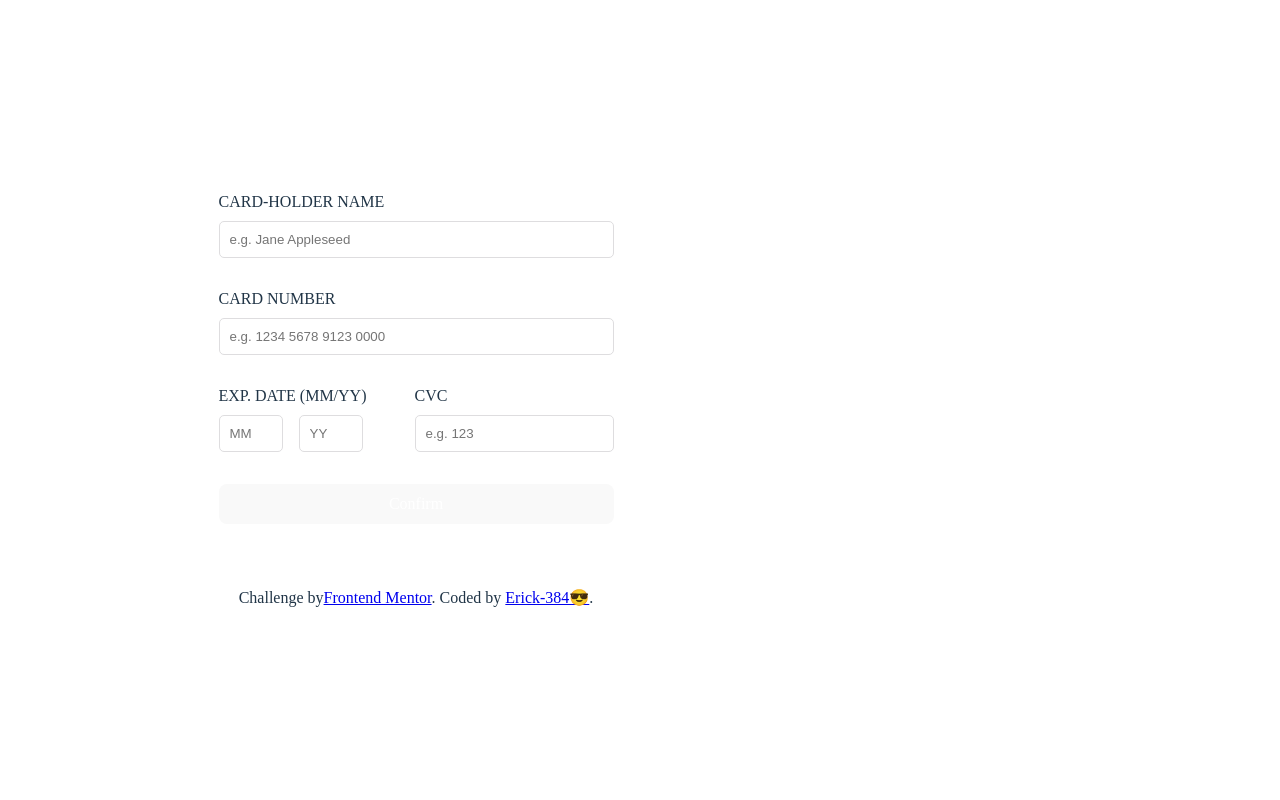
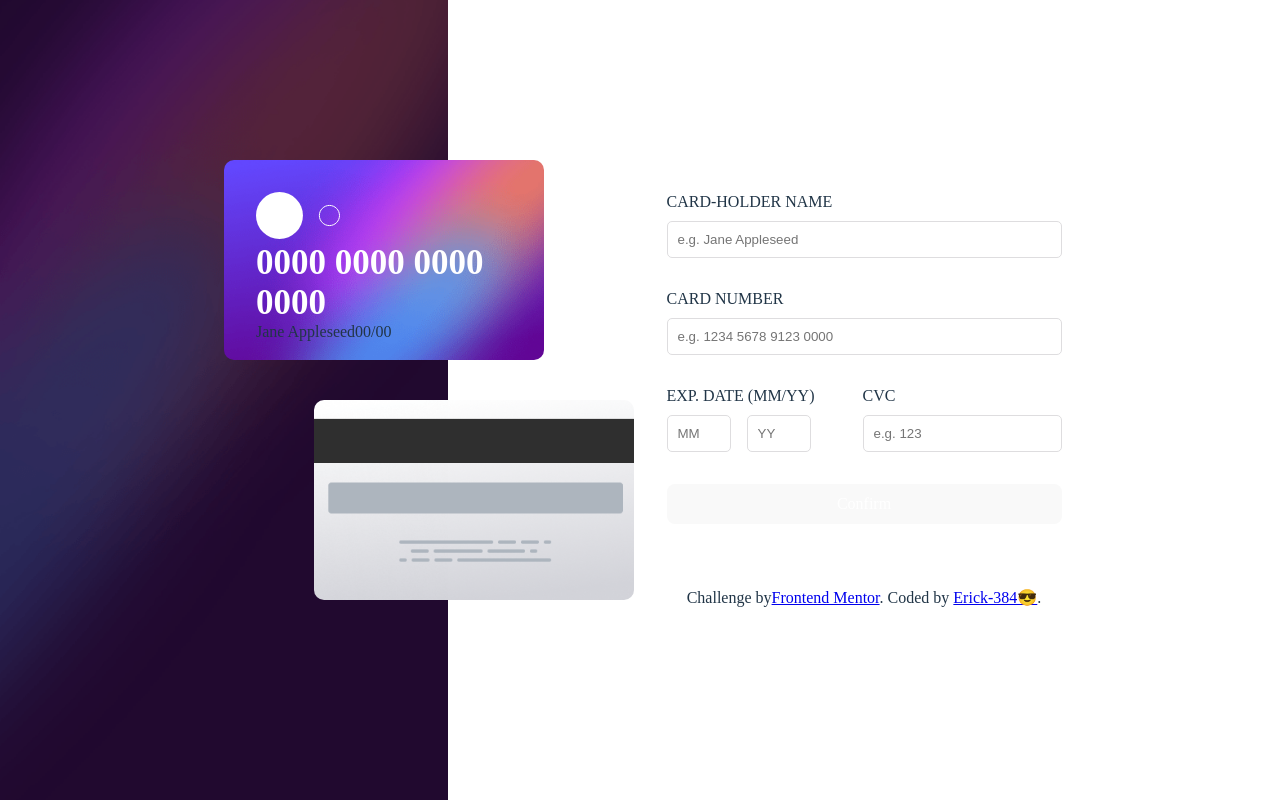
Before and after one commit to Erick384/Interactive-card-details-form, a React (Vite) app: page / in a window 1280 px wide. Built offline with nearby package versions, Linux system fonts and the light colour scheme.

Commit message:
Uploading Commits

```diff
--- a/src/App.jsx
+++ b/src/App.jsx
@@ -31,6 +31,38 @@ function App() {
 
   return (
     <div className="body">
+      <div className="left">
+        <div className="jane-Card">
+          <div className="logo">
+            <svg
+              width="84"
+              height="47"
+              fill="none"
+              xmlns="http://www.w3.org/2000/svg"
+            >
+              <ellipse
+                cx="23.478"
+                cy="23.5"
+                rx="23.478"
+                ry="23.5"
+                fill="#fff"
+              />
+              <path
+                d="M83.5 23.5c0 5.565-4.507 10.075-10.065 10.075-5.559 0-10.065-4.51-10.065-10.075 0-5.565 4.506-10.075 10.065-10.075 5.558 0 10.065 4.51 10.065 10.075Z"
+                stroke="#fff"
+              />
+            </svg>
+          </div>
+          <div className="card-Number">
+            <h2>0000 0000 0000 0000</h2>
+          </div>
+          <div className="card-Btm">
+            <span>Jane Appleseed</span>
+            <span>00/00</span>
+          </div>
+        </div>
+        <div className="back-Page"></div>
+      </div>
       {/* Your existing code */}
       <div className="right">
         <form className="form" onSubmit={handleSubmit}>
```
